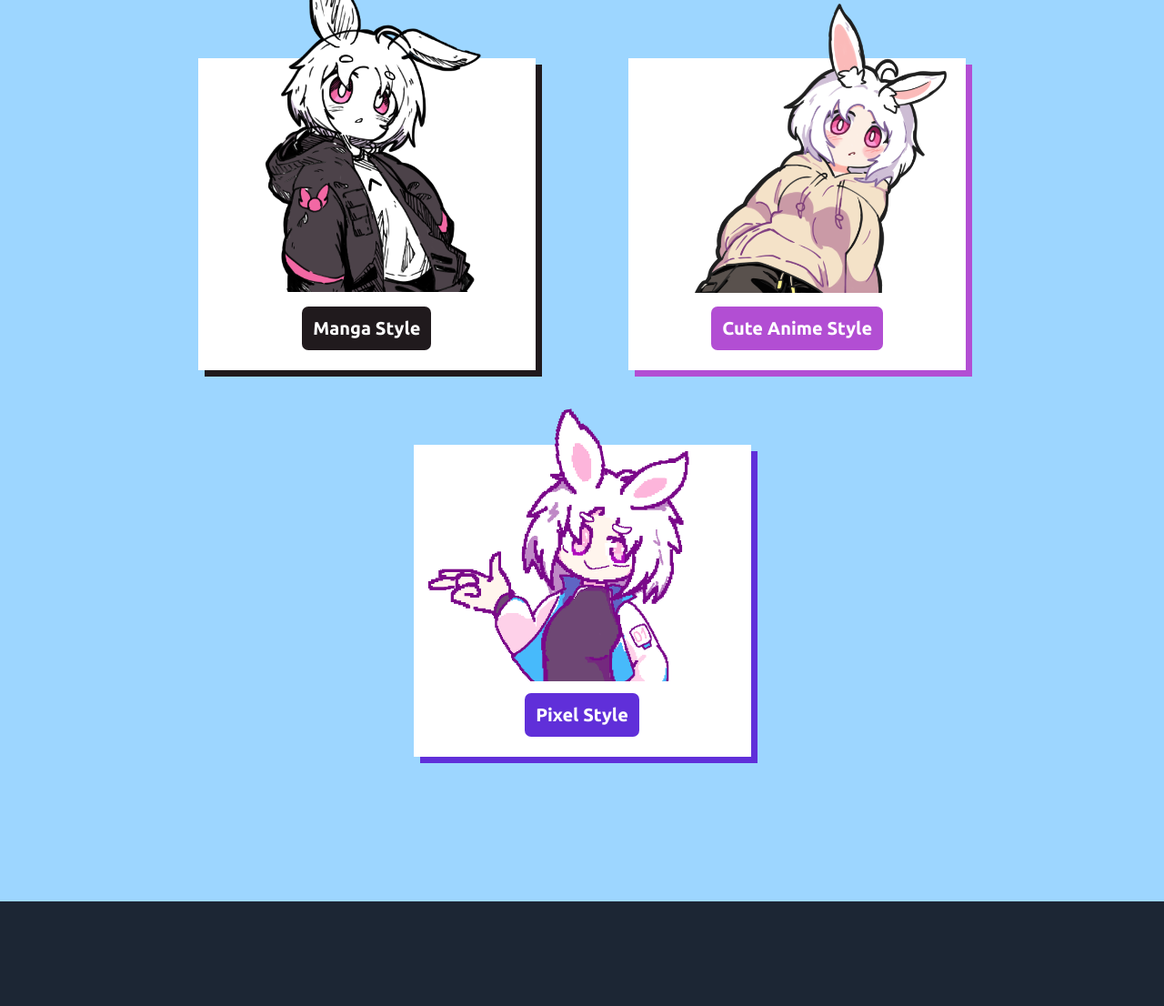
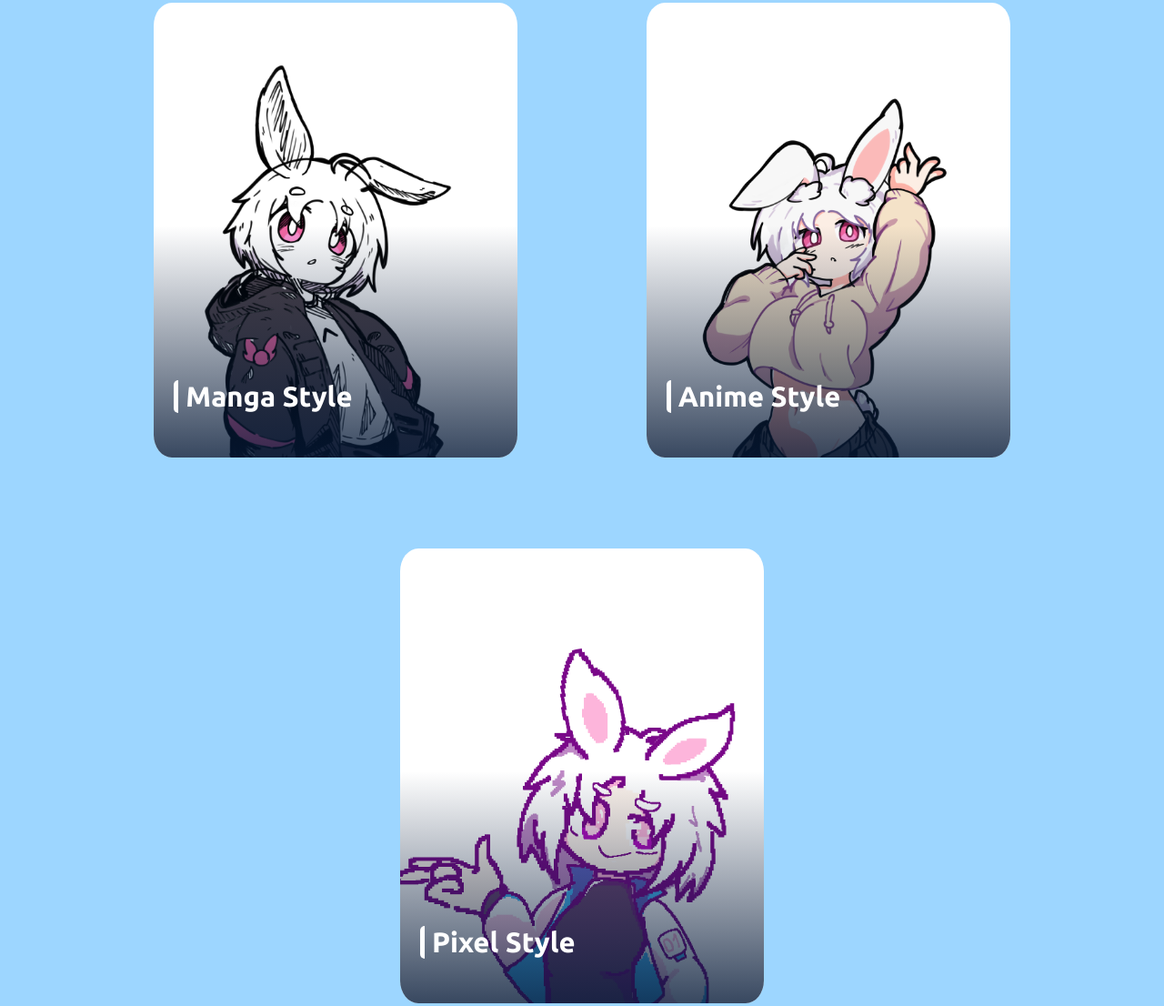
Before and after one commit to GcDevealoper/MochiProjectWeb, a plain HTML site: page index.html in a window 1280 px wide. Shown: the part 4910-6016 px from the top of the page at 91% size. Drawn offline with Linux system fonts and the light colour scheme; a web font is replaced by a local one.

Commit message:
Add files via upload

```diff
--- a/Main.css
+++ b/Main.css
@@ -417,19 +417,37 @@ position: absolute;
     justify-content: center;
     align-items: center;}
 
-.StyleCard{position: relative;
-    align-items: center;
-    width: 371px;
-    height: 343px;
-    margin: 5%;
-    background-color: #ffffff;
+
+.StylesCont{    width: 80%;
     display: flex;
-    flex-flow: column wrap;
-    margin-bottom: 3%;
-    color: #051937;
-    box-shadow: 7px 7px #051937;}
+    flex-flow: row wrap;
+    gap: 100px;
+    justify-content: space-evenly;
+    margin-top: 100px;}
 
-.StyleCard h2{position:relative;top:273px;font-size: 20px;width: auto;}
+.StyleCard{    width: 400px;
+    height: 500px;
+    background: #fff;
+    border-radius: 5%;position: relative;overflow:hidden;}
+
+.StyleCard .Overlay{    background: linear-gradient(180deg, #a5a5a500 49%, #051937 113%);
+    opacity: 1;}
+
+.StyleCard h2{    color: #fff;
+    position: absolute;
+    bottom: 49px;
+    z-index: 1;
+    left: 22px;
+    font-size: 31px;
+    border-left: 5px solid #fff;
+    padding-left: 8px;
+    border-radius: 5px;
+    font-weight: bolder;}
+
+.StyleCard img{width: 100%;
+    height: 100%;
+    object-fit: cover;}
+
 
 .reveal{
 	position: relative;
@@ -516,7 +534,8 @@ width: 50%;
 #CardsContainer3 .Card img{width: 400px;
     position: absolute;
     top: -181px;
-    left: 18%;
+    left: 10%;
+    transform:scale(.8);
     align-self: center;}
 }
 
--- a/index.html
+++ b/index.html
@@ -173,22 +173,12 @@ HALFWAY THROUGH COLORING 20% REFUND<br><br>
 
 <div class="Tittle reveal"><div class="box2">About our Styles</div></div>
 <div id="StylesInfo" class="BigBox reveal"><p>There we have a few Art Styles for you to choose! and the price are the same for all</p></div>
-<div id="CardsContainer3">
-<div class="Card StyleCard reveal" style="box-shadow: 7px 7px #201a1d;"><img class="Manga" src="./Media/Yuki2.png"></img><h2 class="Button" style="background: #201a1d;">Manga Style</h2></div>
 
-<div class="Card StyleCard reveal" style="box-shadow: 7px 7px #b24ed3;"><img src="./Media/Yuki3.png" class="Anime"></img><h2 class="Button" style="    background: #b24ed3;">Cute Anime Style</h2></div>
-
-<div class="Card StyleCard reveal" style="box-shadow: 7px 7px #602fd9;"><img class="Pixel" src="./Media/Yuki5.png"></img><h2 class="Button" style="    background: #602fd9;">Pixel Style</h2></div>
-
-
-
-
-
-
-
-
-
-
+<div class="StylesCont">
+<div id="MangaStyle" class="StyleCard reveal"><h2>Manga Style</h2><div class="Overlay"></div><img src="./Media/Yuki2.png"></img></div>
+<div id="MangaStyle" class="StyleCard reveal"><h2>Anime Style</h2><div class="Overlay"></div><img src="./Media/Yuki1.png"></img></div>
+<div id="MangaStyle" class="StyleCard reveal"><h2>Pixel Style</h2><div class="Overlay"></div><img src="./Media/Yuki5.png"></img></div>
+</div>
 
 
 
```
